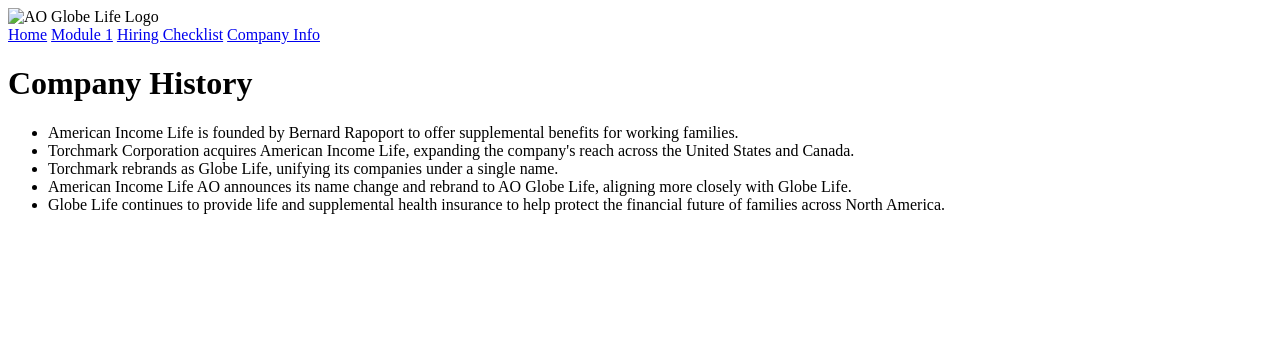
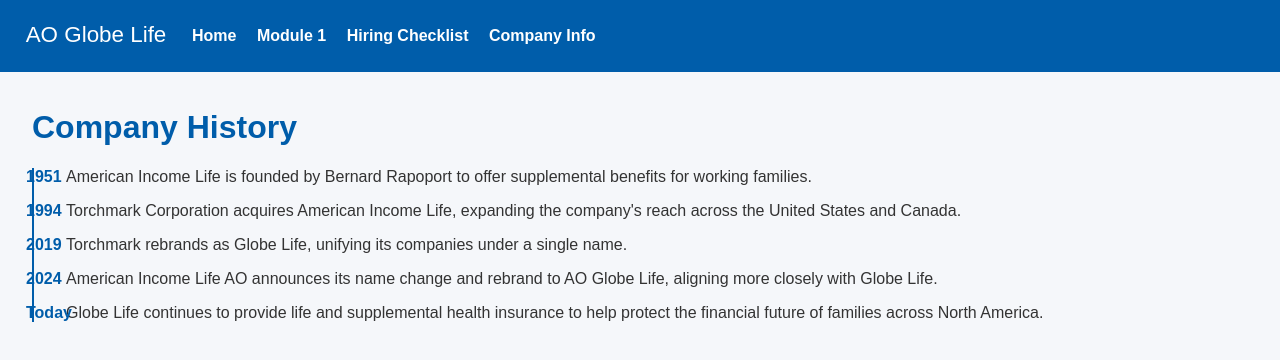
Before and after one commit to vagabond1215/McDermid-Training, a website: page public/company.html in a window 1280 px wide. Drawn offline with Linux system fonts and the light colour scheme; the site is published under a folder, as on GitHub Pages, so addresses that start at the root find nothing.

Commit message:
fix: make asset paths relative for GitHub Pages

```diff
--- a/public/company.html
+++ b/public/company.html
@@ -4,16 +4,16 @@
   <meta charset="UTF-8" />
   <meta name="viewport" content="width=device-width, initial-scale=1.0" />
   <title>Company History - AO Globe Life Training</title>
-  <link rel="stylesheet" href="/css/style.css" />
+  <link rel="stylesheet" href="css/style.css" />
 </head>
 <body>
   <header>
-    <img src="/img/logo.svg" alt="AO Globe Life Logo" />
+    <img src="img/logo.svg" alt="AO Globe Life Logo" />
     <nav>
-      <a href="/index.html">Home</a>
-      <a href="/module1.html">Module 1</a>
-      <a href="/checklist.html">Hiring Checklist</a>
-      <a href="/company.html">Company Info</a>
+      <a href="index.html">Home</a>
+      <a href="module1.html">Module 1</a>
+      <a href="checklist.html">Hiring Checklist</a>
+      <a href="company.html">Company Info</a>
       <span id="auth"></span>
     </nav>
   </header>
@@ -38,6 +38,6 @@
     </ul>
   </main>
   <script src="https://accounts.google.com/gsi/client" async defer></script>
-  <script src="/js/auth.js"></script>
+  <script src="js/auth.js"></script>
 </body>
 </html>
```
Also changed, not shown: public/checklist.html (+6 -6 lines), public/index.html (+5 -5 lines), public/module1.html (+6 -6 lines).
